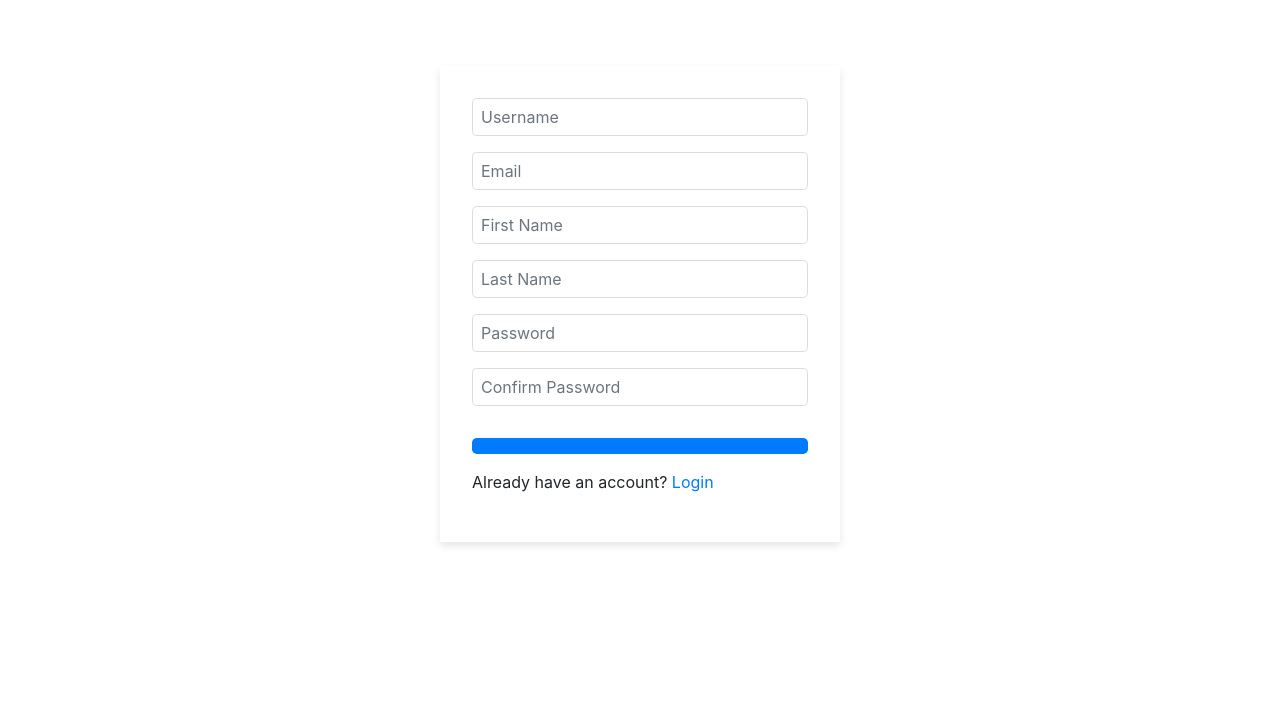
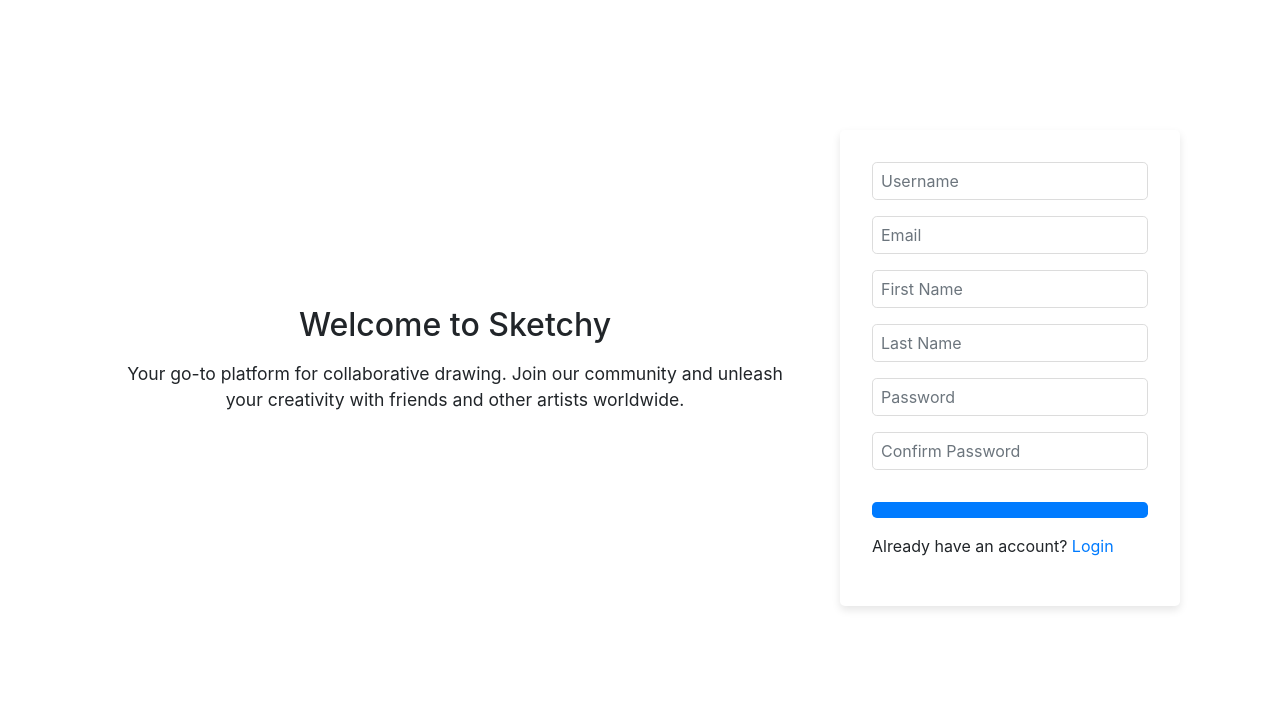
Before and after one commit to ickerio/cits3403, a Flask app: page /signup in a window 1280 px wide. Shown: the part 96-800 px from the top of the page. Run offline with Flask 3, Linux system fonts and the light colour scheme; some libraries are stand-ins or nearby versions.

Commit message:
Added app description to auth page.

```diff
--- a/app/static/css/auth.css
+++ b/app/static/css/auth.css
@@ -3,16 +3,36 @@ html {
     margin: 0;
 }
 
+.auth-page {
+    display: flex;
+    align-items: center;
+    justify-content: center;
+    min-height: calc(100vh - 6rem); /* Account for navbar height */
+    padding-top: 2rem;
+}
+
+.description {
+    display: flex;
+    flex-direction: column;
+    justify-content: center;
+    padding: 2rem;
+    text-align: center;
+}
+
+.description h2 {
+    margin-bottom: 1rem;
+}
+
+.description p {
+    font-size: 1.1rem;
+    line-height: 1.5;
+}
+
 .auth-container {
-    background-color: #ffffff; /* Explicitly setting a light background */
-    border-radius: var(----border-radius);
+    background-color: #ffffff;
+    border-radius: var(--border-radius);
     box-shadow: 0 4px 8px rgba(0, 0, 0, 0.1);
-    position: absolute;
-    top: 50%;
-    left: 50%;
-    transform: translate(-50%, -50%);
     padding: 2rem;
-    max-width: 400px;
     width: 100%;
 }
 
@@ -43,7 +63,7 @@ html {
     padding: 0.5rem;
     border: none;
     border-radius: 0.3em;
-    background-color: #007bff; /* Bootstrap primary color */
+    background-color: #007bff;
     color: white;
     cursor: pointer;
     margin-top: 1rem;
@@ -52,3 +72,14 @@ html {
 .auth-container button:hover {
     background-color: #0056b3;
 }
+
+@media (max-width: 768px) {
+    .auth-page {
+        flex-direction: column;
+        padding-top: 6rem; /* Extra padding for small screens */
+    }
+
+    .description {
+        margin-bottom: 2rem;
+    }
+}
--- a/app/templates/auth.html
+++ b/app/templates/auth.html
@@ -5,7 +5,13 @@
     <link rel="stylesheet" href="{{ url_for('static', filename='css/auth.css') }}">
 {% endblock %}
 {% block content %}
-    <div class="container">
+    <div class="container auth-page">
+        <div class="row">
+            <div class="col-lg-8 col-md-7 description">
+                <h2>Welcome to Sketchy</h2>
+                <p>Your go-to platform for collaborative drawing. Join our community and unleash your creativity with friends and other artists worldwide.</p>
+            </div>
+            <div class="col-lg-4 col-md-5">
                 <div class="auth-container">
                     {% with messages = get_flashed_messages(with_categories=true) %}
                         {% if messages %}
@@ -19,42 +25,41 @@
                     {% endwith %}
 
                     <form action="{{ request.path }}" method="post">
-
                         {{ form.csrf_token }}
 
                         {% if request.path == '/signup' %}
-                    {{ form.username(class_="form-control",placeholder="Username")}}
+                            {{ form.username(class_="form-control", placeholder="Username") }}
                             {% for error in form.username.errors %}
-                        {{ error }}
+                                <small class="form-text text-danger">{{ error }}</small>
                             {% endfor %}
                         {% endif %}
 
-                {{ form.email(class_="form-control",placeholder="Email")}}
+                        {{ form.email(class_="form-control", placeholder="Email") }}
                         {% for error in form.email.errors %}
-                    {{ error }}
+                            <small class="form-text text-danger">{{ error }}</small>
                         {% endfor %}
 
                         {% if request.path == '/signup' %}
-                    {{ form.first_name(class_="form-control",placeholder="First Name")}}
+                            {{ form.first_name(class_="form-control", placeholder="First Name") }}
                             {% for error in form.first_name.errors %}
-                        {{ error }}
+                                <small class="form-text text-danger">{{ error }}</small>
                             {% endfor %}
 
-                    {{ form.last_name(class_="form-control",placeholder="Last Name")}}
+                            {{ form.last_name(class_="form-control", placeholder="Last Name") }}
                             {% for error in form.last_name.errors %}
-                        {{ error }}
+                                <small class="form-text text-danger">{{ error }}</small>
                             {% endfor %}
                         {% endif %}
 
-                {{ form.pwd(class_="form-control",placeholder="Password")}}
+                        {{ form.pwd(class_="form-control", placeholder="Password") }}
                         {% for error in form.pwd.errors %}
-                    {{ error }}
+                            <small class="form-text text-danger">{{ error }}</small>
                         {% endfor %}
 
                         {% if request.path == '/signup' %}
-                    {{ form.cpwd(class_="form-control",placeholder="Confirm Password")}}
+                            {{ form.cpwd(class_="form-control", placeholder="Confirm Password") }}
                             {% for error in form.cpwd.errors %}
-                        {{ error }}
+                                <small class="form-text text-danger">{{ error }}</small>
                             {% endfor %}
                         {% endif %}
 
@@ -74,6 +79,8 @@
                     </form>
                 </div>
             </div>
+        </div>
+    </div>
 {% endblock %}
 {% block scripts %}
     {{ super() }}
```
Lines whose indentation alone changed are shown as unchanged.
